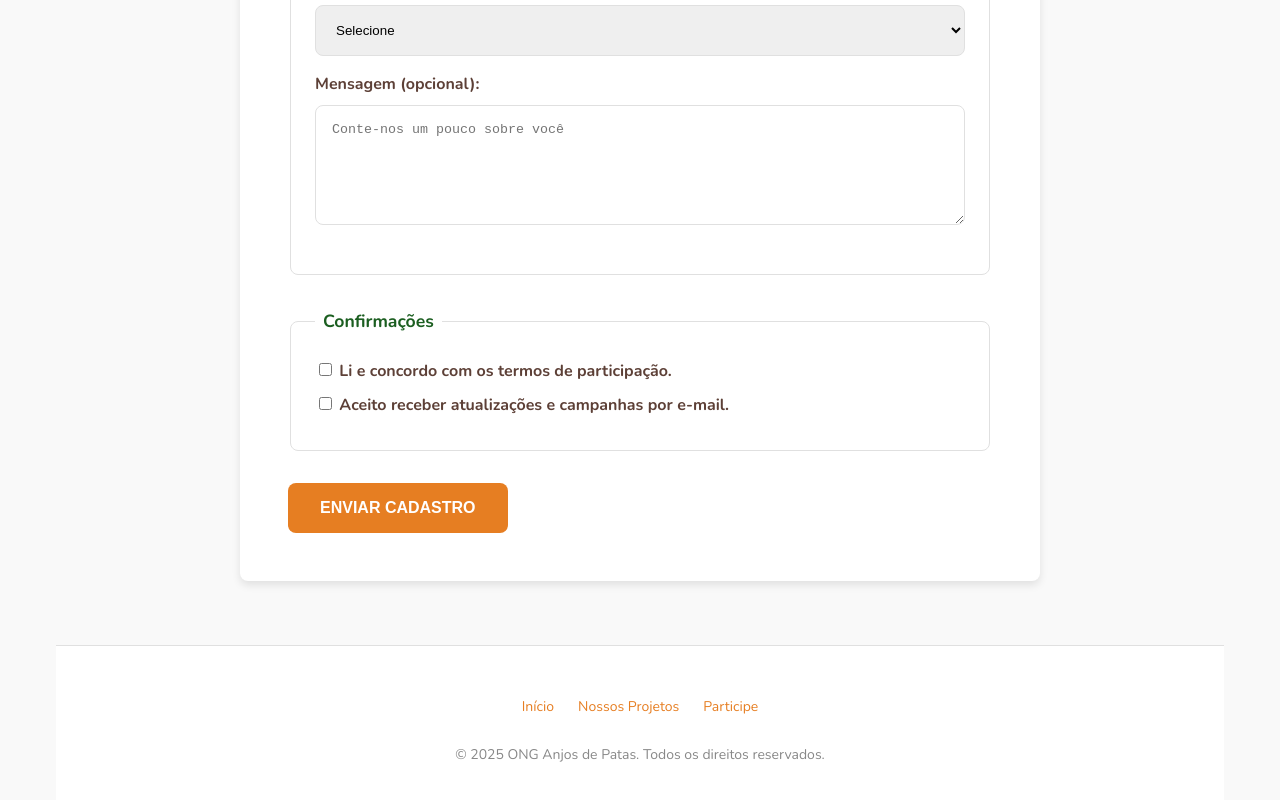
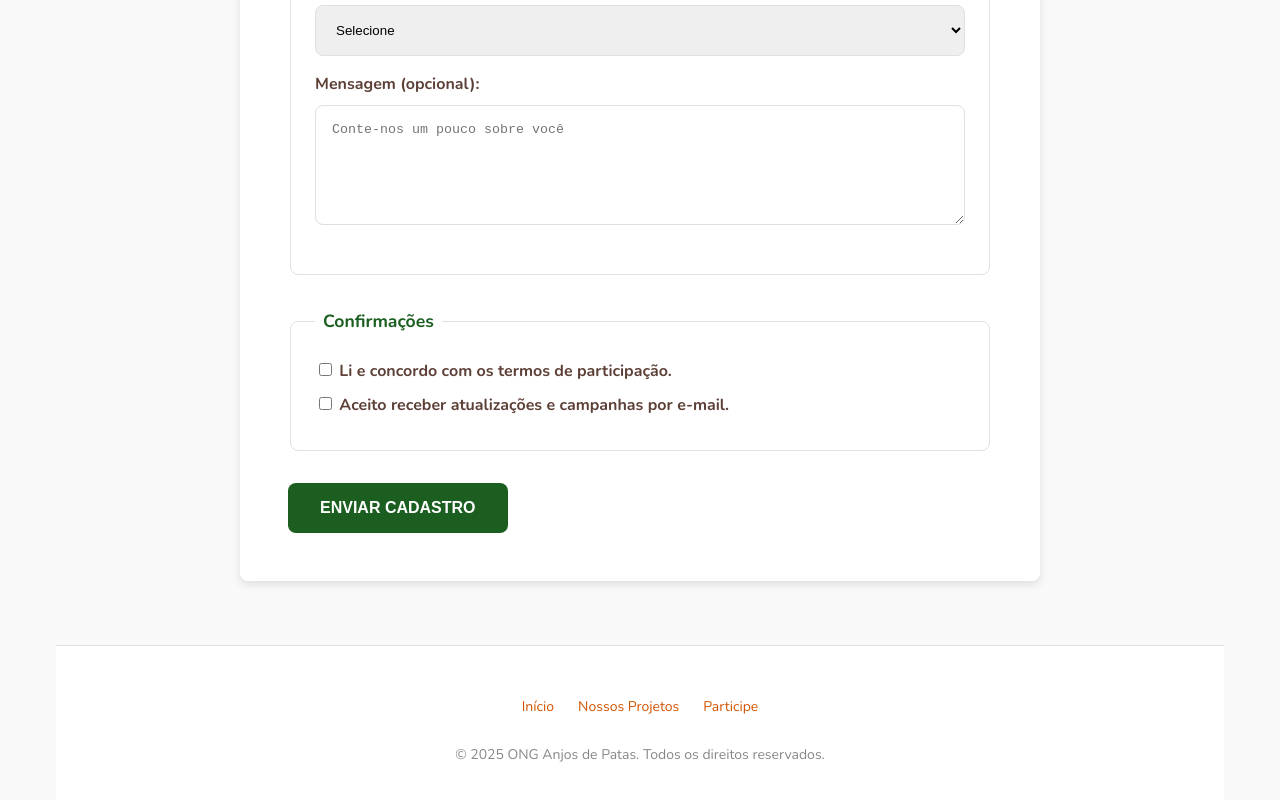
Before and after one commit to solange-rodrigues/Interatividade-e-Funcionalidades, a plain HTML site: page cadastro.html in a window 1280 px wide. Shown: the part 998-1798 px from the top of the page. Drawn offline with nearby package versions, Linux system fonts and the light colour scheme.

Commit message:
fix(a11y): corrige contraste de cor do .cta-button e footer

```diff
--- a/assets/css/styles.css
+++ b/assets/css/styles.css
@@ -184,7 +184,7 @@ header nav a:hover {
    ========================================= */
 .cta-button {
     display: inline-block;
-    background-color: var(--cor-secundaria-base);
+    background-color: var(--cor-primaria-escuro);
     color: white;
     padding: var(--espaco-sm) var(--espaco-lg);
     font-weight: bold;
@@ -196,7 +196,7 @@ header nav a:hover {
     text-transform: uppercase;
 }
 .cta-button:hover {
-    background-color: var(--cor-secundaria-escuro);
+    background-color: var(--cor-primaria-escuro);
     transform: translateY(-2px);
     box-shadow: 0 4px 6px rgba(0,0,0,0.1);
 }
@@ -362,7 +362,7 @@ footer nav ul {
 }
 footer nav a {
     text-decoration: none;
-    color: var(--cor-secundaria-base);
+    color: var(--cor-secundaria-escuro);
     font-size: var(--tamanho-texto-sm);
 }
 footer nav a:hover { text-decoration: underline; }
```
